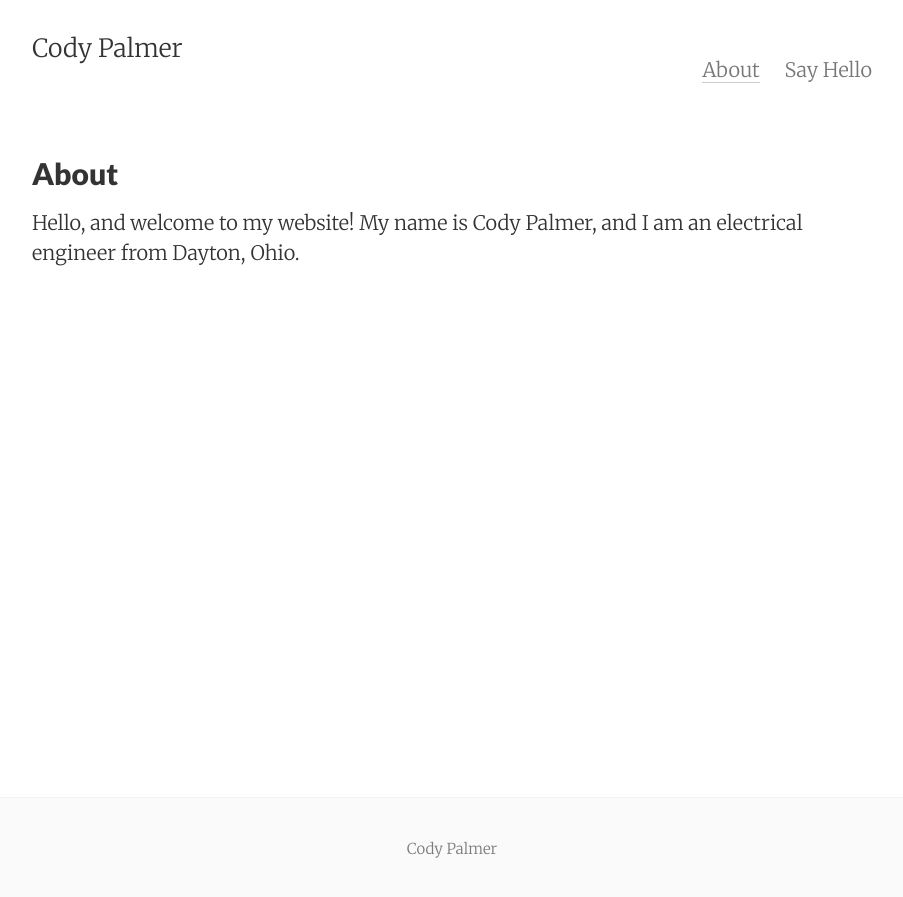
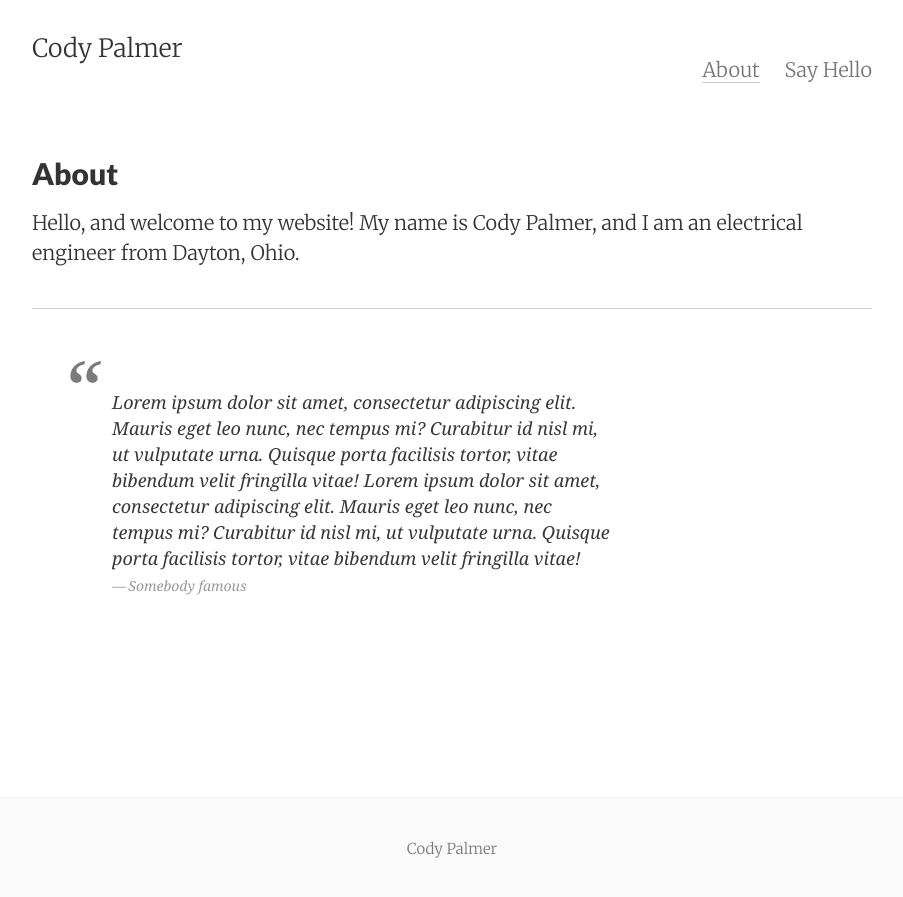
Before and after one commit to palmerco/web_server, a Jekyll site: the page built from about.md, in a window 1280 px wide. Shown: the top 897 px of the page, without its empty margins (188-1091 px from the left). Built offline with Jekyll 4.4.1, drawn with Linux system fonts in a browser that asks for light colours.

Commit message:
Update about.md

```diff
--- a/about.md
+++ b/about.md
@@ -6,3 +6,9 @@ tags: about
 ---
 
 Hello, and welcome to my website! My name is Cody Palmer, and I am an electrical engineer from Dayton, Ohio.
+
+---
+<blockquote>
+Lorem ipsum dolor sit amet, consectetur adipiscing elit. Mauris eget leo nunc, nec tempus mi? Curabitur id nisl mi, ut vulputate urna. Quisque porta facilisis tortor, vitae bibendum velit fringilla vitae! Lorem ipsum dolor sit amet, consectetur adipiscing elit. Mauris eget leo nunc, nec tempus mi? Curabitur id nisl mi, ut vulputate urna. Quisque porta facilisis tortor, vitae bibendum velit fringilla vitae!
+<cite>Somebody famous</cite>
+</blockquote>
```
